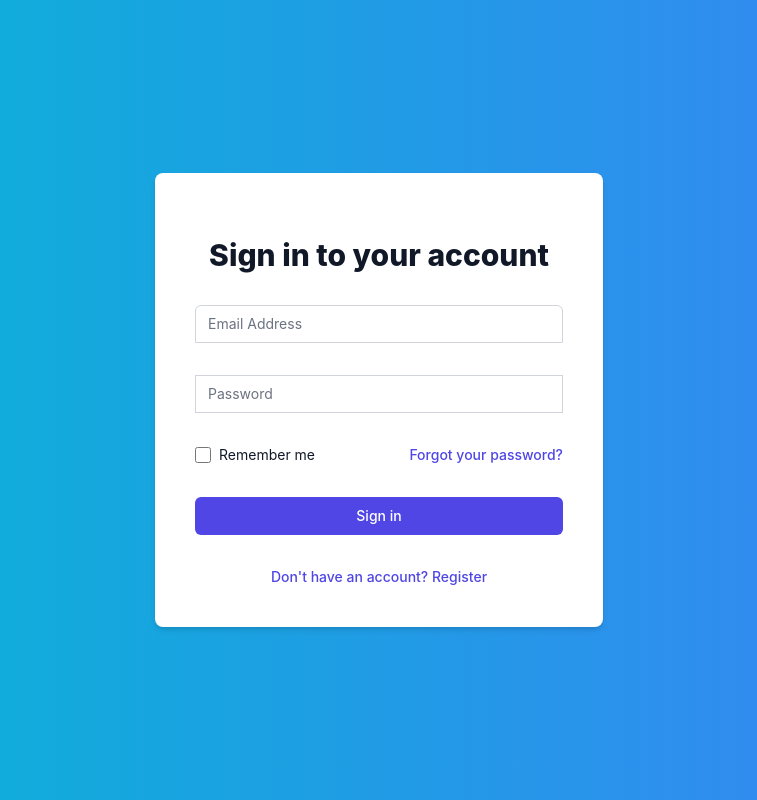
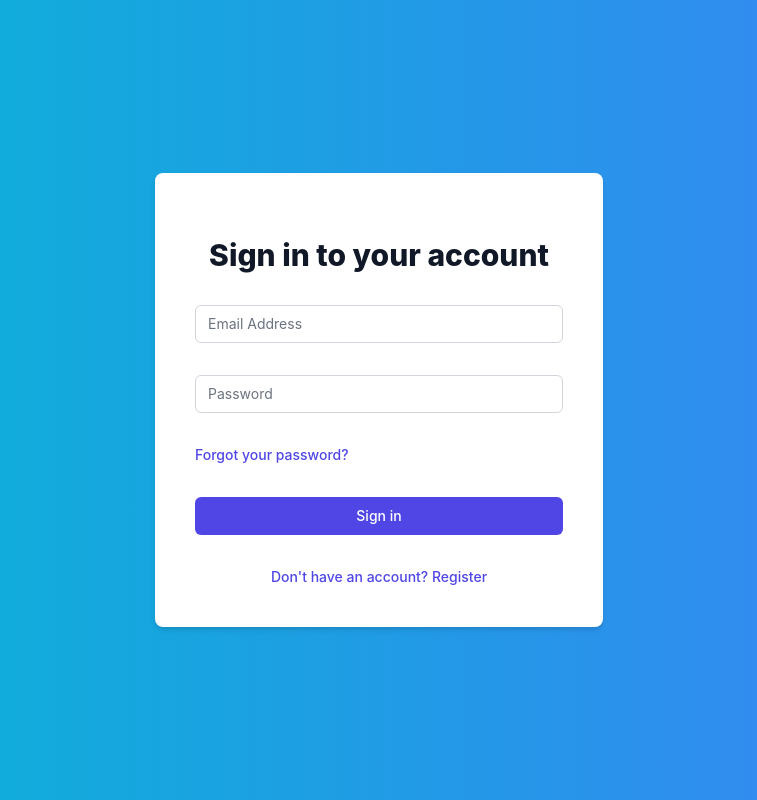
Before and after one commit to idannos/StudyWeb, a React (Create React App) app: page / in a window 1280 px wide. Shown: the whole page, without its empty margins (261-1018 px from the left). Built offline with nearby package versions, Linux system fonts and the light colour scheme.

Commit message:
login page fixes

```diff
--- a/src/Components/Signin/Signin.tsx
+++ b/src/Components/Signin/Signin.tsx
@@ -18,23 +18,19 @@
                     <h2 className="mt-6 text-center text-3xl font-extrabold text-gray-900">Sign in to your account</h2>
                 </div>
                 <input
-                    className="appearance-none rounded-none relative block w-full px-3 py-2 border border-gray-300 placeholder-gray-500 text-gray-900 rounded-t-md focus:outline-none focus:ring-indigo-500 focus:border-indigo-500 focus:z-10 sm:text-sm"
+                    className="appearance-none relative block w-full px-3 py-2 border border-gray-300 placeholder-gray-500 text-gray-900 rounded-md focus:outline-none focus:ring-indigo-500 focus:border-indigo-500 focus:z-10 sm:text-sm"
                     type="text"
                     placeholder="Email Address"
                     onChange={(e) => setEmail(e.target.value)}
                 />
                 <input
-                    className="mt-4 appearance-none rounded-none relative block w-full px-3 py-2 border border-gray-300 placeholder-gray-500 text-gray-900 focus:outline-none focus:ring-indigo-500 focus:border-indigo-500 focus:z-10 sm:text-sm"
+                    className="mt-4 appearance-none rounded-md relative block w-full px-3 py-2 border border-gray-300 placeholder-gray-500 text-gray-900 focus:outline-none focus:ring-indigo-500 focus:border-indigo-500 focus:z-10 sm:text-sm"
                     type="password"
                     placeholder="Password"
                     onChange={(e) => setPassword(e.target.value)}
                 />
-                <div className="flex items-center justify-between">
-                    <div className="flex items-center">
-                        <input id="remember-me" name="remember-me" type="checkbox" className="h-4 w-4 text-indigo-600 focus:ring-indigo-500 border-gray-300 rounded"/>
-                        <label htmlFor="remember-me" className="ml-2 block text-sm text-gray-900"> Remember me </label>
-                    </div>
-                    <div className="text-sm">
+                <div className="flex items-center text-center">
+                    <div className="text-sm text-center">
                         <a href="#" className="font-medium text-indigo-600 hover:text-indigo-500"> Forgot your password? </a>
                     </div>
                 </div>
```
